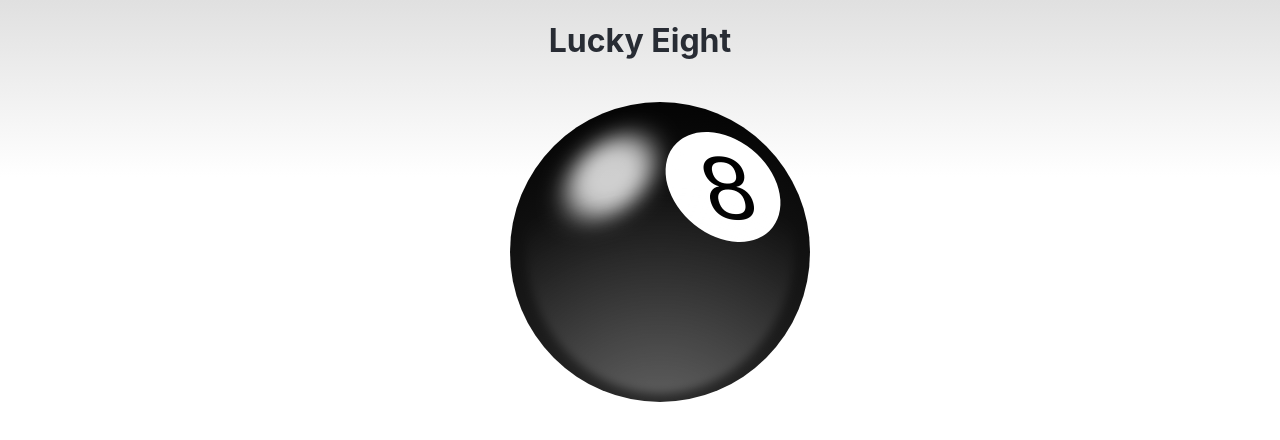
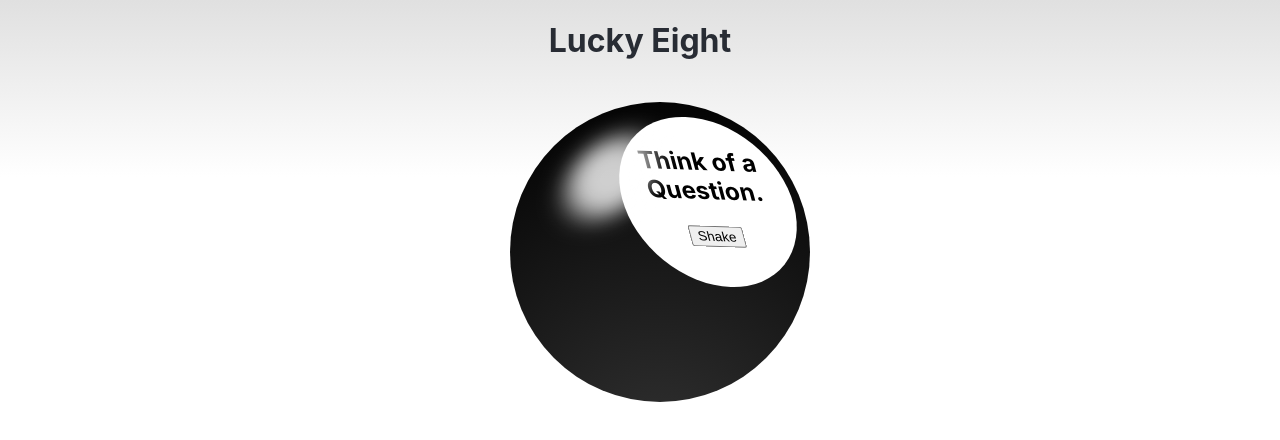
Before and after one commit to kwolosonovich/lucky8, a React (Create React App) app: page / in a window 1280 px wide. Shown: the top 440 px of the page. Built offline with nearby package versions, Linux system fonts and the light colour scheme.

Commit message:
shake functionality and msg state

```diff
--- a/src/EightBall.css
+++ b/src/EightBall.css
@@ -8,7 +8,6 @@
   background: radial-gradient(circle at 50% 120%, #323232, #0a0a0a 80%, #000000 100%);
 }
 .ball:before {
-  content: "";
   position: absolute;
   background: radial-gradient(circle at 50% 120%, rgba(255, 255, 255, 0.5), rgba(255, 255, 255, 0) 70%);
   border-radius: 50%;
@@ -36,10 +35,14 @@
   transform: translateX(-80px) translateY(-90px) skewX(-20deg);
   -webkit-filter: blur(10px);
 }
-.ball .eight {
-  width: 110px;
-  height: 110px;
-  margin: 30%;
+.ball .text {
+  padding: 10px 10px;
+    margin-top: auto;
+    margin-bottom: 50%;
+  text-align: center;
+  width: 150px;
+  height: 150px;
+  margin: 25% 40% 25% 15%;
   background: white;
   border-radius: 50%;
   -webkit-transform: translateX(68px) translateY(-60px) skewX(15deg) skewY(2deg);
@@ -49,8 +52,8 @@
   transform: translateX(68px) translateY(-60px) skewX(15deg) skewY(2deg);
   position: absolute;
 }
-.ball .eight:before {
-  content: "8";
+
+.ball .text:before {
   display: block;
   position: absolute;
   text-align: center;
@@ -78,6 +81,7 @@ background: radial-gradient(circle at 50% 50%, rgba(0, 0, 0, 0.4), rgba(0, 0, 0,
 transform: rotateX(90deg) translateZ(-150px);
 z-index: -1;
 }
+
 .stage {
   width: 300px;
   height: 300px;
--- a/src/EightBall.js
+++ b/src/EightBall.js
@@ -1,19 +1,28 @@
-import React from 'react';
-import Answers from './Answers'
+import React, {useState} from 'react';
+import Answers from "./Answers";
 import './EightBall.css'
+import GetRandom from './GetRandom'
 
 
-let EightBall = () => {
+let EightBall = (props) => {
+
+  const [msg, setMsg] = useState("Think of a Question.");
+
+  let shake = () => {
+    const { msg } = GetRandom(Answers);
+    setMsg(msg)
+  };
 
     return (
-      <div>
-        <section className="stage">
-          <figure className="ball">
-            <span className="shadow"></span>
-            <span className="eight"></span>
-          </figure>
-        </section>
-      </div>
+      <section className="stage">
+        <figure className="ball">
+          <span className="shadow"></span>
+          <span className="text">
+              <h1>{msg}</h1>
+              <button onClick={() => shake()}>Shake</button>
+          </span>
+        </figure>
+      </section>
     );
 
 }
--- a/src/GetRandom.js
+++ b/src/GetRandom.js
@@ -1,5 +1,3 @@
-import Answers from './Answers'
-
 let GetRandom = (Answers) => {
 
   const random = Math.floor(Math.random() * Answers.length);
```
